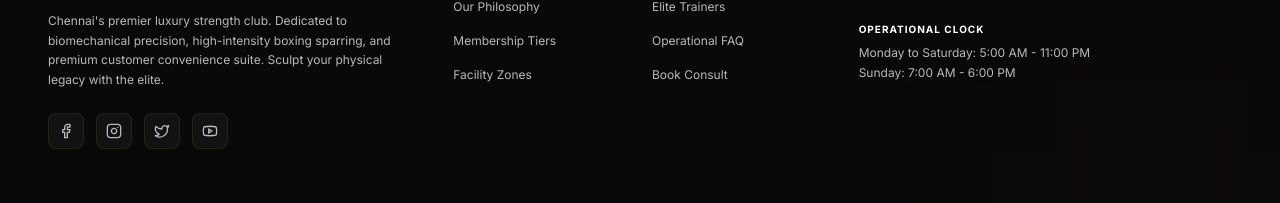
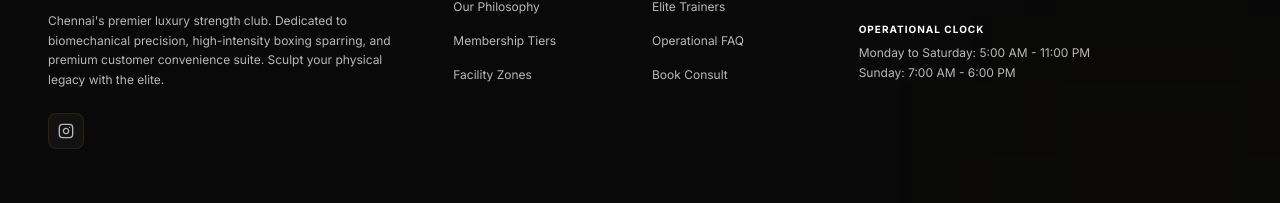
Before and after one commit to ShwetDutta/muscle-legacy-website, a React (Vite) app: page / in a window 1280 px wide. Shown: the part 10409-10612 px from the top of the page. Built offline with nearby package versions, Linux system fonts and the light colour scheme.

Commit message:
chore: update social media links
Remove inactive social profiles and update the Instagram handle to the current account.

```diff
--- a/index.html
+++ b/index.html
@@ -73,9 +73,7 @@
           }
         ],
         "sameAs": [
-          "https://www.facebook.com/musclelegacy",
-          "https://www.instagram.com/musclelegacy",
-          "https://twitter.com/musclelegacy"
+          "https://www.instagram.com/_musclelegacy_/"
         ]
       }
     </script>
--- a/src/components/Footer.tsx
+++ b/src/components/Footer.tsx
@@ -1,5 +1,5 @@
 import React from "react";
-import { Facebook, Instagram, Twitter, Youtube, ArrowUp } from "lucide-react";
+import { Instagram, ArrowUp } from "lucide-react";
 
 export default function Footer() {
   const handleScrollToTop = () => {
@@ -34,40 +34,13 @@ export default function Footer() {
             {/* Social Icons */}
             <div className="flex items-center gap-3">
               <a
-                href="https://facebook.com"
-                target="_blank"
-                rel="noreferrer"
-                className="w-9 h-9 rounded-lg bg-brand-secondary border border-brand-border/60 hover:border-brand-accent text-brand-muted hover:text-brand-accent flex items-center justify-center transition-colors"
-                aria-label="Facebook Link"
-              >
-                <Facebook className="w-4 h-4" />
-              </a>
-              <a
-                href="https://instagram.com"
+                href="https://www.instagram.com/_musclelegacy_/"
                 target="_blank"
                 rel="noreferrer"
                 className="w-9 h-9 rounded-lg bg-brand-secondary border border-brand-border/60 hover:border-brand-accent text-brand-muted hover:text-brand-accent flex items-center justify-center transition-colors"
                 aria-label="Instagram Link"
               >
                 <Instagram className="w-4 h-4" />
-              </a>
-              <a
-                href="https://twitter.com"
-                target="_blank"
-                rel="noreferrer"
-                className="w-9 h-9 rounded-lg bg-brand-secondary border border-brand-border/60 hover:border-brand-accent text-brand-muted hover:text-brand-accent flex items-center justify-center transition-colors"
-                aria-label="Twitter Link"
-              >
-                <Twitter className="w-4 h-4" />
-              </a>
-              <a
-                href="https://youtube.com"
-                target="_blank"
-                rel="noreferrer"
-                className="w-9 h-9 rounded-lg bg-brand-secondary border border-brand-border/60 hover:border-brand-accent text-brand-muted hover:text-brand-accent flex items-center justify-center transition-colors"
-                aria-label="Youtube Link"
-              >
-                <Youtube className="w-4 h-4" />
               </a>
             </div>
           </div>
```
